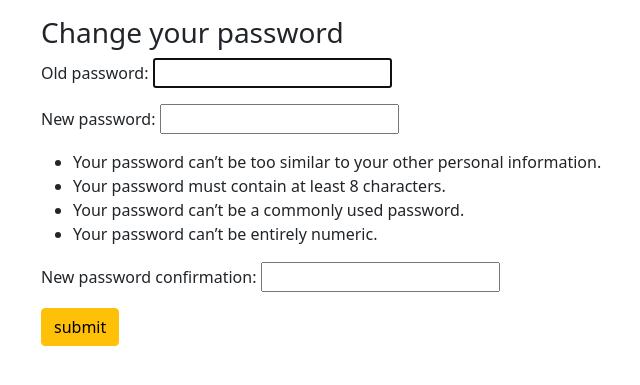
After one commit to jamedadi/yummy, a Django app: page /accounts/serviceprovider/change-password/ in a window 1280 px wide. The commit adds this page. Shown: the top 385 px of the page, without its empty margins (41-681 px from the left). Run offline with Django 3.2, Linux system fonts and the light colour scheme; the visitor is signed in with stand-in values (Sample User, id 1); parts of the project's set-up code (start-up, migrations or seed data) failed here and were passed over.

Commit message:
Add(accounts/views, urls, templates): add change password functionality for serviceprovider

```diff
--- a/accounts/templates/accounts/customer/profile.html
+++ b/accounts/templates/accounts/customer/profile.html
@@ -11,6 +11,7 @@
     {% if not request.user.password %}
         <br>
         <a href="{% url 'accounts:customer-set-password' request.user.pk %}">Set password</a>
+        <br><br>
     {% else %}
         <a href="{% url 'accounts:customer-change-password' %}">Change password</a>
         <br><br>
--- /dev/null
+++ b/accounts/templates/accounts/service_provider/change_password.html
@@ -0,0 +1,9 @@
+{% extends 'accounts/base.html' %}
+{% block content %}
+    <h3>Change your password</h3>
+    <form method="POST">
+        {% csrf_token %}
+        {{ form.as_p }}
+        <input type="submit" value="submit" class="btn btn-warning">
+    </form>
+{% endblock %}
--- a/accounts/templates/accounts/service_provider/profile.html
+++ b/accounts/templates/accounts/service_provider/profile.html
@@ -4,4 +4,6 @@
     <h4> your username: {{ request.user.username }}</h4>
     <h4> your email: {{ request.user.email }}</h4>
     <h4> your phone number: {{ request.user.phone_number }}</h4>
+    <br><br>
+    <a href="{% url 'accounts:service-provider-change-password' %}">Change password</a>
 {% endblock %}
--- a/accounts/urls.py
+++ b/accounts/urls.py
@@ -3,7 +3,7 @@ from django.contrib.auth.views import LogoutView
 
 from accounts.views import CustomerLoginRegisterView, CustomerPhoneNumberConfirmView, CustomerPasswordConfirmView, \
     ProfileView, CustomerSetPasswordView, ServiceProviderRegistrationView, ServiceProviderLoginView, \
-    ServiceProviderProfileView, CustomerProfileUpdateView, CustomerChangePasswordView
+    ServiceProviderProfileView, CustomerProfileUpdateView, CustomerChangePasswordView, ServiceProviderChangePasswordView
 
 app_name = 'accounts'
 
@@ -22,6 +22,8 @@ urlpatterns = [
     ),
     path('serviceprovider/login/', ServiceProviderLoginView.as_view(), name='service-provider-login'),
     path('serviceprovider/profile/', ServiceProviderProfileView.as_view(), name='service-provider-profile'),
+    path('serviceprovider/change-password/', ServiceProviderChangePasswordView.as_view(),
+         name='service-provider-change-password'),
     path('serviceprovider/logout/', LogoutView.as_view(next_page=reverse_lazy('accounts:service-provider-login')),
          name='service-provider-logout'),
 ]
--- a/accounts/views.py
+++ b/accounts/views.py
@@ -171,3 +171,10 @@ class ServiceProviderLoginView(FormView):
 @method_decorator(login_required(login_url=reverse_lazy('accounts:service-provider-login')), name='dispatch')
 class ServiceProviderProfileView(TemplateView):
     template_name = 'accounts/service_provider/profile.html'
+
+
+@method_decorator(require_http_methods(['GET', 'POST']), name='dispatch')
+@method_decorator(login_required(login_url=reverse_lazy('accounts:customer-login-register')), name='dispatch')
+class ServiceProviderChangePasswordView(PasswordChangeView):
+    template_name = 'accounts/service_provider/change_password.html'
+    success_url = reverse_lazy('accounts:service-provider-profile')
```
